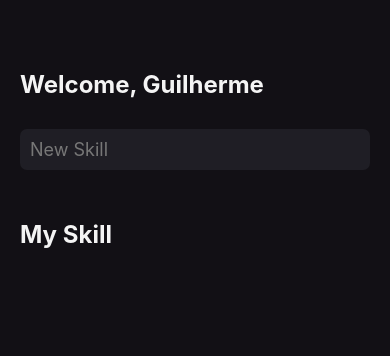
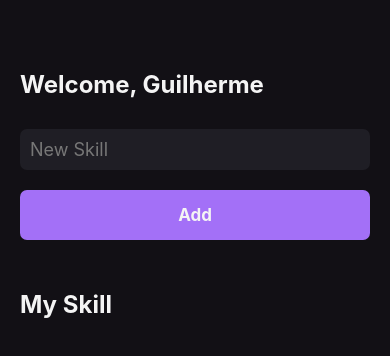
Before and after one commit to guilhermexpc/rocketseatmyskills, a React Native app: screen / in a window 390 px wide. Shown: the top 356 px of the page. Built offline with nearby package versions, Linux system fonts and the light colour scheme.

Commit message:
Button finalizado e add componente skillCard

```diff
--- a/package.json
+++ b/package.json
@@ -11,7 +11,8 @@
   },
   "dependencies": {
     "react": "17.0.1",
-    "react-native": "0.64.2"
+    "react-native": "0.64.2",
+    "yarn": "^1.22.10"
   },
   "devDependencies": {
     "@babel/core": "^7.12.9",
--- a/src/components/Button.js
+++ b/src/components/Button.js
@@ -1,12 +1,29 @@
 import React from 'react';
-import { Text, TouchableOpacity } from 'react-native';
+import { StyleSheet, Text, TouchableOpacity } from 'react-native';
 
 export function Button() {
+    return(
             <TouchableOpacity
             style={styles.button}
             activeOpacity={0.7}
-        onPress={handleAddNewSkill}
+            // onPress={handleAddNewSkill}
         >
             <Text style={styles.buttonText}>Add</Text>
         </TouchableOpacity>
+    )
 }
+
+const styles = StyleSheet.create({
+    button: {
+        backgroundColor: '#A370F7',
+        padding: 15,
+        borderRadius: 7,
+        alignItems:'center',
+        marginTop: 20,
+    },
+    buttonText: {
+        color: '#F4F4F4',
+        fontSize: 17,
+        fontWeight: 'bold',
+    },
+})
--- /dev/null
+++ b/src/components/SkillCard.js
@@ -0,0 +1,27 @@
+import React from 'react';
+import { Text, StyleSheet, TouchableOpacity } from 'react-native';
+
+export function SkillCard() {
+    return (
+        <TouchableOpacity key={"1"} style={styles.buttonSkill}>
+            <Text style={styles.textSkill}>
+                skill
+            </Text>
+        </TouchableOpacity>
+    )
+}
+
+const styles = StyleSheet.create({
+    buttonText: {
+        color: '#F4F4F4',
+        fontSize: 17,
+        fontWeight: 'bold',
+    },
+    buttonSkill: {
+        backgroundColor: '#1F1E25',
+        padding: 15,
+        borderRadius: 50,
+        alignItems: 'center',
+        marginVertical: 10
+    }
+})
--- a/src/pages/Home.js
+++ b/src/pages/Home.js
@@ -1,5 +1,8 @@
 import React, { useState }from 'react'
 import { View, Text, TextInput, StyleSheet, Platform, TouchableOpacity } from 'react-native'
+
+import { Button } from '../components/Button';
+import { SkillCard } from '../components/SkillCard';
 
 export function Home() {
     const [newSkill, setNewSkill] = useState('');
@@ -19,19 +22,16 @@ function handleAddNewSkill() {
                 onChangeText={setNewSkill}
             />
 
+            <Button />
+
             <Text style={[styles.tittle,  {marginVertical: 50}]}>
                My Skill
             </Text>
 
             {
                 mySkills.map(skill => (
-                    <TouchableOpacity key={skill} style={styles.buttonSkill}>
-                        <Text style={styles.textSkill}>
-                            {skill}
-                        </Text>
-                    </TouchableOpacity>
+                    <SkillCard />
                 ))
-
             }
 
         </View>
```
Also changed, not shown: 2 other files (tests, documents, lock files or other folders). Lines whose indentation alone changed are shown as unchanged.
